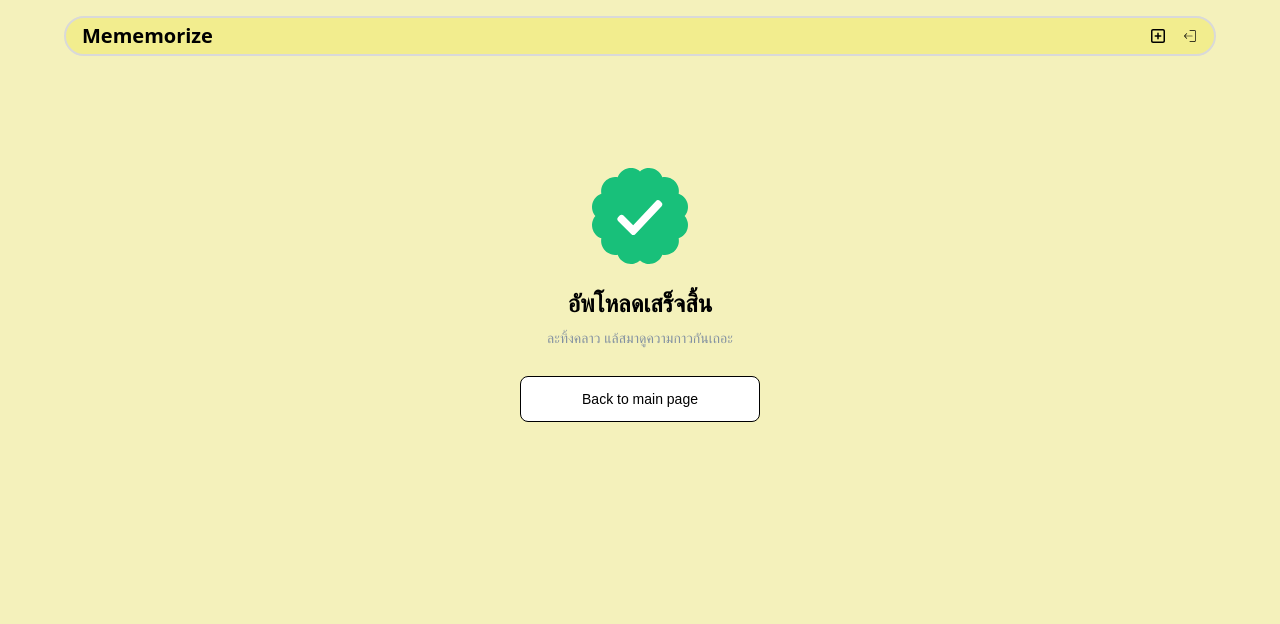
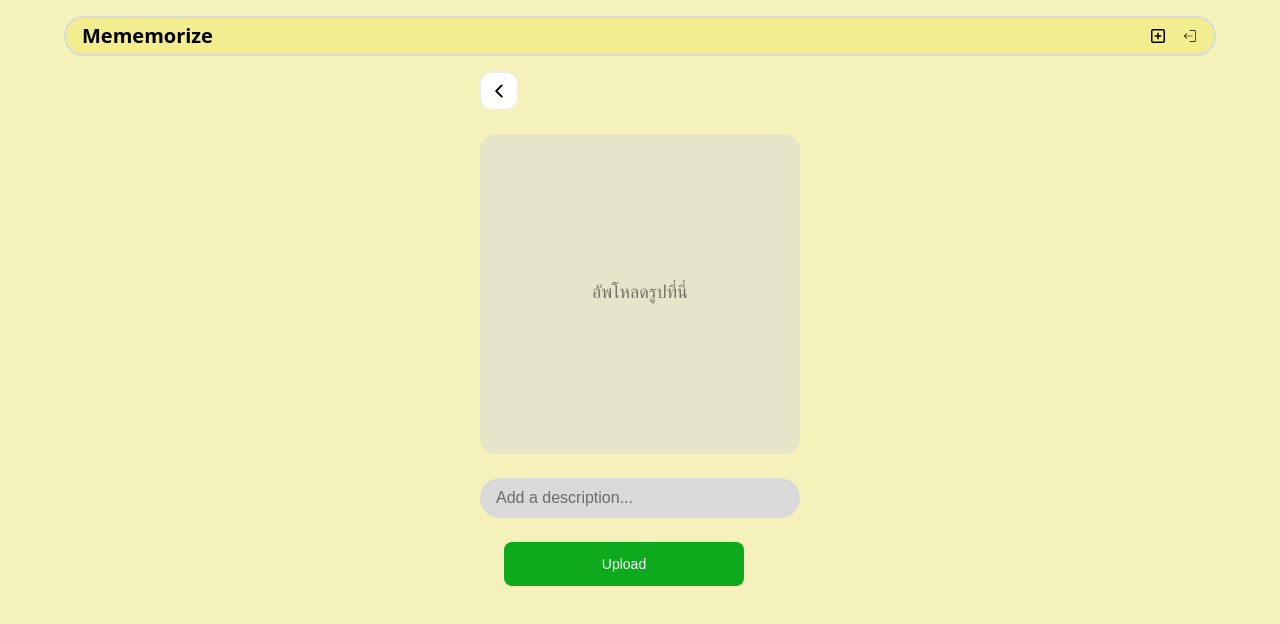
Before and after one commit to IamMrTeapot/Mememorize, a React (Vite) app: page /more-memes in a window 1280 px wide. Shown: the top 624 px of the page. Built offline with nearby package versions, Linux system fonts and the light colour scheme; no server answers.

Commit message:
feat: connect with backend api

```diff
--- a/src/pages/MoreMemes/MoreMemesPage.tsx
+++ b/src/pages/MoreMemes/MoreMemesPage.tsx
@@ -3,13 +3,15 @@ import UploadMeme from "./components/UploadMeme";
 import SuccessfulUploaded from "./components/SuccessfulUploaded";
 import NavBar from "../../components/NavBar";
 export default function MoreMemesPage() {
-  const [isUploaded, setIsUploaded] = useState(true);
+  const [isUploaded, setIsUploaded] = useState(false);
+  const username = "Mememorize";
+  const userid = "1234455678";
   return (
     <main className="w-full bg-meme-yellow min-h-[100vh]">
       <div className="flex flex-col justify-center items-center space-y-4">
-        <NavBar name="Mememorize" />
+        <NavBar name={username} />
         {!isUploaded ? (
-          <UploadMeme setIsUploaded={setIsUploaded} />
+          <UploadMeme setIsUploaded={setIsUploaded} username={username} userid={userid}/>
         ) : (
           <SuccessfulUploaded />
         )}
--- a/src/pages/MoreMemes/components/UploadMeme.tsx
+++ b/src/pages/MoreMemes/components/UploadMeme.tsx
@@ -2,10 +2,15 @@ import { IoIosArrowBack } from "react-icons/io";
 import LoginButton from "../../../components/LoginButton";
 import { useNavigate } from "react-router-dom";
 import { useState } from "react";
+import { environment } from "../../../configs/environment";
 export default function UploadMeme({
   setIsUploaded,
+  username,
+  userid,
 }: {
   setIsUploaded: (isUploaded: boolean) => void;
+  username: string;
+  userid: string;
 }) {
   const navigate = useNavigate();
   const [image, setImage] = useState<File | null>(null);
@@ -14,6 +19,26 @@ export default function UploadMeme({
   const handleImageUpload = (e: React.ChangeEvent<HTMLInputElement>) => {
     if (e.target.files && e.target.files.length > 0) {
       setImage(e.target.files[0]);
+    }
+  };
+
+  const uploadMeme = async () => {
+    const formData = new FormData();
+    formData.append("image", image as Blob);
+    formData.append("description", description);
+    formData.append("name", username);
+    try {
+      const response = await fetch(`${environment.backend.url}/upload/${userid}`, {
+        method: "POST",
+        body: formData,
+      });
+      if (response.status === 201) {
+        setIsUploaded(true);
+      } else {
+        alert("Failed to upload meme");
+      }
+    } catch (error) {
+      alert("Failed to upload meme");
     }
   };
 
@@ -43,7 +68,7 @@ export default function UploadMeme({
         )}
         <input
           type="file"
-          accept="image/png, image/jpeg"
+          accept="image/png, image/jpeg, image/jpg"
           className="opacity-0 h-80 w-80"
           onChange={handleImageUpload}
         />
@@ -59,9 +84,13 @@ export default function UploadMeme({
         className="bg-[#D9D9D9] py-2 px-4 rounded-full w-full focus:outline-none focus:ring-1 focus:ring-black/50 font-urbanist text-black/80 placeholder:text-black/50"
         onChange={(e) => setDescription(e.target.value)}
       />
-      <LoginButton onClick={() => {
-        setIsUploaded(true);
-      }} color="green" isUpload={true} />
+      <LoginButton
+        onClick={() => {
+          uploadMeme();
+        }}
+        color="green"
+        isUpload={true}
+      />
     </div>
   );
 }
```
